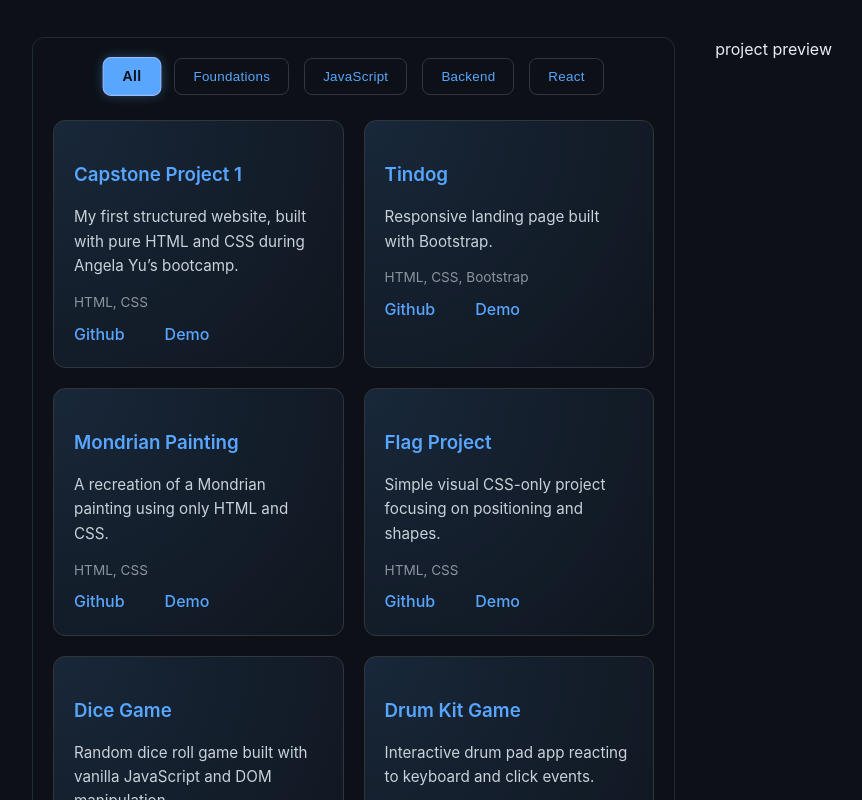
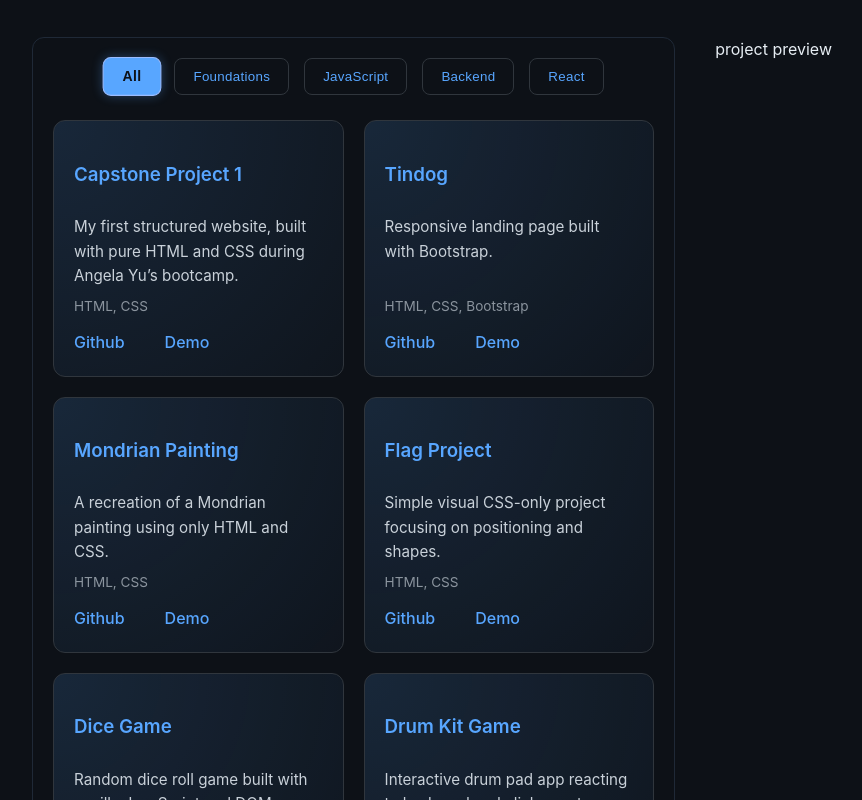
Before and after one commit to oizzoo/oizzoo.github.io, a React app: page / in a window 1280 px wide. Shown: the part 1560-2360 px from the top of the page, without its empty margins (208-1070 px from the left). Built offline with nearby package versions, Linux system fonts and the light colour scheme; the HTML template or start-up script is replaced by a standard one.

Commit message:
fix(projects): align tech stack and links consistently in project cards

```diff
--- a/src/components/projects/ProjectList.css
+++ b/src/components/projects/ProjectList.css
@@ -5,10 +5,12 @@
 }
 
 .project-card {
+  display: flex;
+  flex-direction: column;
+  justify-content: flex-start;
   position: relative;
   background: #161b22;
   border: 1px solid #30363d;
-  background: #161b22;
   border-radius: 12px;
   padding: 20px;
   transition: all 0.3s ease;
@@ -33,14 +35,19 @@
 .project-card .tech {
   font-size: 0.85rem;
   color: #8b949e;
+  margin-top: auto;
+  margin-bottom: 12px;
 }
 
 .project-card .links a {
   color: #58a6ff;
   font-weight: 500;
   text-decoration: none;
+  gap: 10px;
   margin-right: 10px;
+  margin-top: auto;
 }
+
 
 .project-card .links a:hover {
   text-decoration: underline;
--- a/src/index.css
+++ b/src/index.css
@@ -59,15 +59,3 @@ button:hover {
   transform: scale(1.03);
   opacity: 0.9;
 }
-
-/* Project cards base */
-.project-card {
-  background: #161b22;
-  border-radius: 12px;
-  padding: 20px;
-  transition: transform 0.2s ease, box-shadow 0.2s ease;
-}
-.project-card:hover {
-  transform: scale(1.02);
-  box-shadow: 0 4px 10px rgba(0,0,0,0.4);
-}
```
